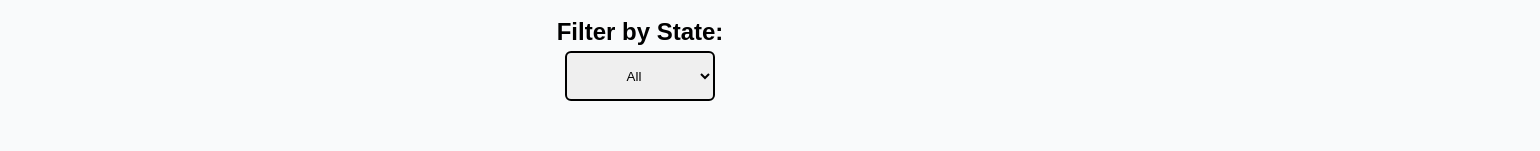
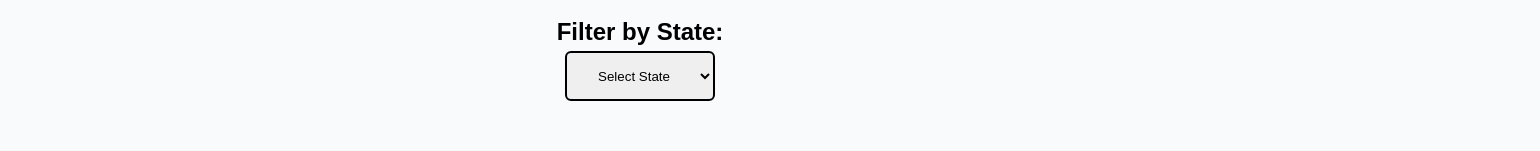
Before and after one commit to Navin-VijayaKumar/NextScape, a React (Vite) app in the folder Frontend/: page /all in a window 1280 px wide. Shown: the part 478-629 px from the top of the page, 1540 px wide, since content can reach past the window. Built offline with nearby package versions, Linux system fonts and the light colour scheme; no server answers.

Commit message:
commit final

```diff
--- a/Frontend/src/Pages/All.css
+++ b/Frontend/src/Pages/All.css
@@ -24,10 +24,7 @@ select {
     align-items: center;
     flex-direction: column;
 }
-.wrapimg img{
-    width: 1800px;
-    height: 350px;
-}
+
 .notfound p{
     font-size: 30px;
     color: red;
@@ -35,3 +32,9 @@ select {
 
 
 }
+.bp1
+{
+    width: 100%;
+    height: 350px;
+
+}
--- a/Frontend/src/Pages/All.jsx
+++ b/Frontend/src/Pages/All.jsx
@@ -16,7 +16,7 @@ const All = () => {
       <div className="filter-options">
       <div className="wrapimg">
 
-      <img src={ballstate} className='bp' alt=''></img>
+      <img src={ballstate} className='bp1' alt=''></img>
 
         <div className="select">
 
@@ -26,23 +26,44 @@ const All = () => {
          onChange={(e) => setSelectedState(e.target.value)}
          value={selectedState}
          >
-          <option value="">All</option>
-          <option value="Tamil Nadu">Tamil Nadu</option>
-          <option value="Kerala">Kerala</option>
+        <option value="">Select State</option>
 <option value="Andhra Pradesh">Andhra Pradesh</option>
+<option value="Arunachal Pradesh">Arunachal Pradesh</option>
 <option value="Assam">Assam</option>
+<option value="Bihar">Bihar</option>
+<option value="Chhattisgarh">Chhattisgarh</option>
 <option value="Goa">Goa</option>
 <option value="Gujarat">Gujarat</option>
 <option value="Haryana">Haryana</option>
+<option value="Himachal Pradesh">Himachal Pradesh</option>
+<option value="Jharkhand">Jharkhand</option>
 <option value="Karnataka">Karnataka</option>
+<option value="Kerala">Kerala</option>
 <option value="Madhya Pradesh">Madhya Pradesh</option>
 <option value="Maharashtra">Maharashtra</option>
 <option value="Manipur">Manipur</option>
+<option value="Meghalaya">Meghalaya</option>
+<option value="Mizoram">Mizoram</option>
+<option value="Nagaland">Nagaland</option>
+<option value="Odisha">Odisha</option>
 <option value="Punjab">Punjab</option>
 <option value="Rajasthan">Rajasthan</option>
+<option value="Sikkim">Sikkim</option>
+<option value="Tamil Nadu">Tamil Nadu</option>
+<option value="Telangana">Telangana</option>
+<option value="Tripura">Tripura</option>
 <option value="Uttar Pradesh">Uttar Pradesh</option>
 <option value="Uttarakhand">Uttarakhand</option>
 <option value="West Bengal">West Bengal</option>
+<option value="Andaman and Nicobar Islands">Andaman and Nicobar Islands</option>
+<option value="Chandigarh">Chandigarh</option>
+<option value="Dadra and Nagar Haveli and Daman and Diu">Dadra and Nagar Haveli and Daman and Diu</option>
+<option value="Delhi">Delhi</option>
+<option value="Jammu and Kashmir">Jammu and Kashmir</option>
+<option value="Ladakh">Ladakh</option>
+<option value="Lakshadweep">Lakshadweep</option>
+<option value="Puducherry">Puducherry</option>
+
         </select>
            </div>
            </div>
--- a/Frontend/src/Pages/Pond.css
+++ b/Frontend/src/Pages/Pond.css
@@ -49,7 +49,7 @@
 
 .bp
 {
-    width: 91%;
+    width: 88%;
     height: 350px;
 
 }
```
Also changed, not shown: 1 other file (tests, documents, lock files or other folders). Lines whose indentation alone changed are shown as unchanged.
